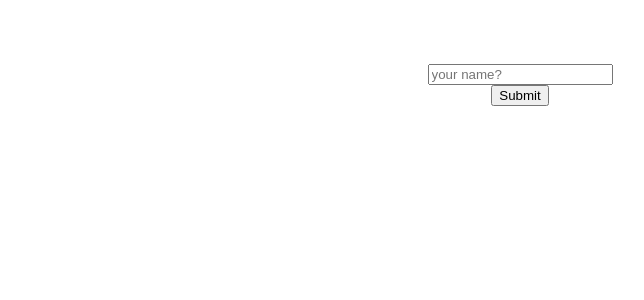
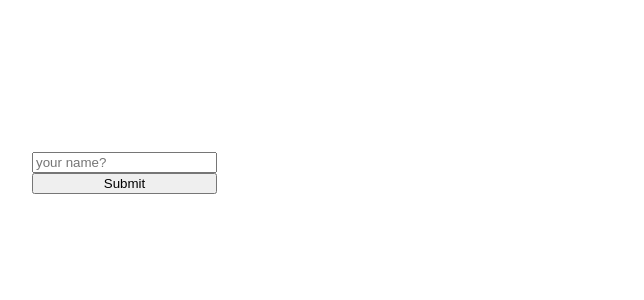
Before and after one commit to banma1234/yorkie-nextjs-example, a Next.js app: page / in a window 1280 px wide. Shown: the top 300 px of the page, without its empty margins (120-764 px from the left). Built offline with nearby package versions, Linux system fonts and the light colour scheme.

Commit message:
design: 레이아웃 수정

```diff
--- /dev/null
+++ b/app/globals.css
@@ -0,0 +1,4 @@
+body {
+  display: flex;
+  padding: 5rem;
+}
--- a/app/layout.tsx
+++ b/app/layout.tsx
@@ -1,3 +1,4 @@
+import "./globals.css";
 import type { Metadata } from "next";
 
 export const metadata: Metadata = {
--- a/app/page.module.css
+++ b/app/page.module.css
@@ -7,8 +7,6 @@
 .inputForm {
   display: flex;
   flex-direction: column;
-  justify-content: center;
-  align-items: center;
   padding: 2rem;
   margin: 2rem;
 }
--- a/app/page.tsx
+++ b/app/page.tsx
@@ -2,7 +2,7 @@
 
 import styles from "./page.module.css";
 import React, { useState, useEffect } from "react";
-import { useRouter } from "next/navigation";
+import { useRouter, redirect } from "next/navigation";
 
 export default function Main() {
   const navigate = useRouter();
@@ -10,7 +10,7 @@ export default function Main() {
 
   useEffect(() => {
     if (window.localStorage.getItem("name")) {
-      navigate.push("/editor");
+      redirect("/editor");
     }
   }, []);
 
```
